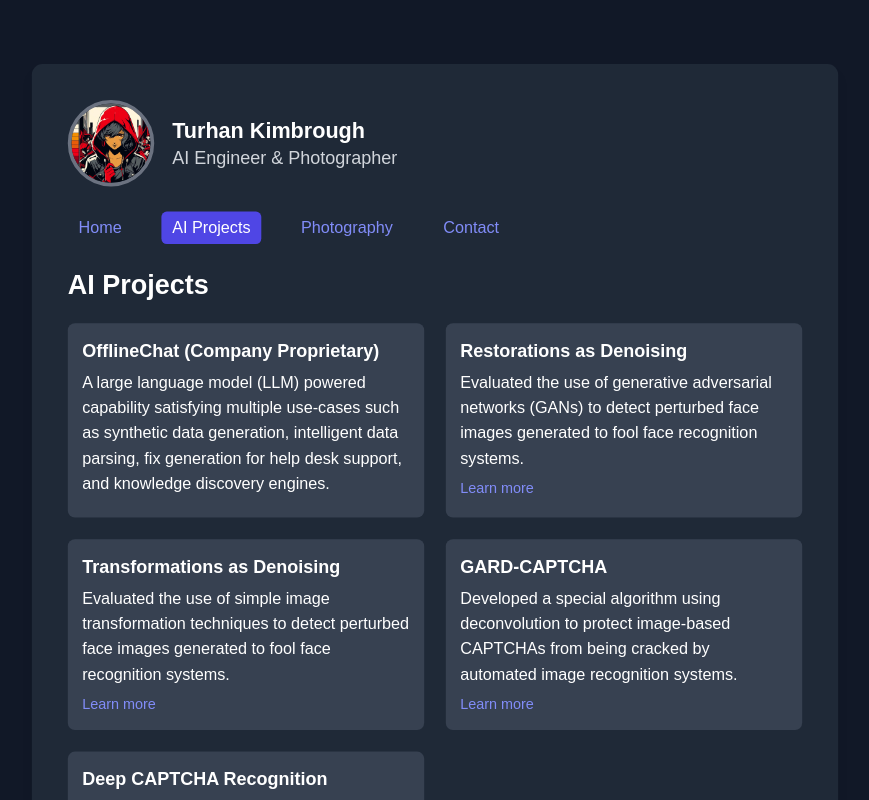
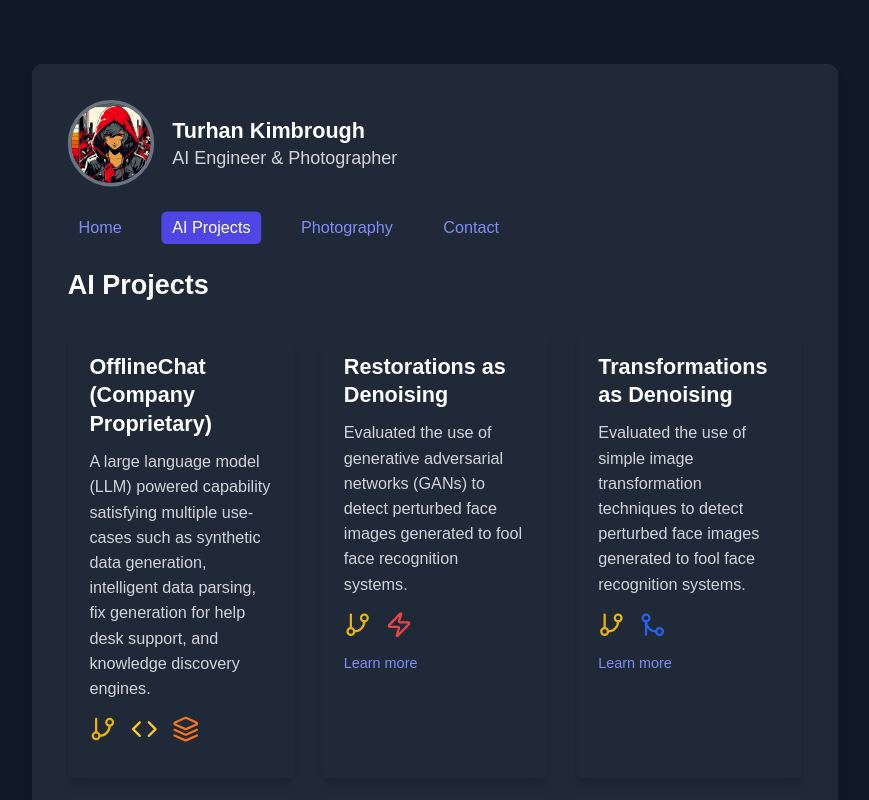
Before and after one commit to T-Visor/personal-website, a Next.js app: page /ai in a window 1280 px wide. Shown: the top 800 px of the page, without its empty margins (205-1074 px from the left). Built offline with nearby package versions, Linux system fonts and the light colour scheme.

Commit message:
spiced up AI projects page

```diff
--- a/src/app/ai/page.tsx
+++ b/src/app/ai/page.tsx
@@ -1,10 +1,13 @@
-"use client";
+'use client';
+
+import { GitBranch, Code, Zap, GitMerge, Layers } from 'lucide-react';
 
 type Project = {
   id: number;
   title: string;
   description: string;
   url: string;
+  languages: string[]; // Array to hold programming languages used
 };
 
 const projectsData: Project[] = [
@@ -12,31 +15,36 @@ const projectsData: Project[] = [
     id: 1,
     title: "OfflineChat (Company Proprietary)",
     description: "A large language model (LLM) powered capability satisfying multiple use-cases such as synthetic data generation, intelligent data parsing, fix generation for help desk support, and knowledge discovery engines.",
-    url: ""
+    url: "",
+    languages: ["Python", "JavaScript", "TensorFlow"], // Example languages
   },
   {
     id: 2,
     title: "Restorations as Denoising",
     description: "Evaluated the use of generative adversarial networks (GANs) to detect perturbed face images generated to fool face recognition systems.",
-    url: "https://ieeexplore.ieee.org/document/10197680"
+    url: "https://ieeexplore.ieee.org/document/10197680",
+    languages: ["Python", "PyTorch"],
   },
   {
     id: 3,
     title: "Transformations as Denoising",
     description: "Evaluated the use of simple image transformation techniques to detect perturbed face images generated to fool face recognition systems.",
-    url: "https://ieeexplore.ieee.org/document/9925338"
+    url: "https://ieeexplore.ieee.org/document/9925338",
+    languages: ["Python", "OpenCV"],
   },
   {
     id: 4,
     title: "GARD-CAPTCHA",
     description: "Developed a special algorithm using deconvolution to protect image-based CAPTCHAs from being cracked by automated image recognition systems.",
-    url: "https://link.springer.com/chapter/10.1007/978-3-031-09145-2_2"
+    url: "https://link.springer.com/chapter/10.1007/978-3-031-09145-2_2",
+    languages: ["Python", "TensorFlow"],
   },
   {
     id: 5,
     title: "Deep CAPTCHA Recognition",
     description: "Developed a comprehensive framework for training and fine-tuning convolutional neural network (CNN) models to recognize text-based CAPTCHA images.",
-    url: "https://ieeexplore.ieee.org/document/9798233"
+    url: "https://ieeexplore.ieee.org/document/9798233",
+    languages: ["Python", "Keras"],
   },
 ];
 
@@ -44,30 +52,50 @@ type ProjectCardProps = {
   title: string;
   description: string;
   url: string;
+  languages: string[];
 };
 
-const ProjectCard: React.FC<ProjectCardProps> = ({ title, description, url }) => (
-  <div className="bg-gray-700 p-4 rounded-lg">
-    <h3 className="text-xl font-semibold mb-2">{title}</h3>
-    <p className="text-lg mb-2">{description}</p>
+const languageIcons: { [key: string]: JSX.Element } = {
+  Python: <GitBranch size={30} className="text-yellow-500" />, // Using Lucide's Python icon
+  JavaScript: <Code size={30} className="text-yellow-400" />, // JavaScript icon (code)
+  TensorFlow: <Layers size={30} className="text-orange-500" />, // Placeholder for TensorFlow
+  PyTorch: <Zap size={30} className="text-red-500" />, // PyTorch icon
+  OpenCV: <GitMerge size={30} className="text-blue-600" />, // OpenCV icon
+  Keras: <GitBranch size={30} className="text-purple-500" />, // Keras icon
+};
+
+const ProjectCard: React.FC<ProjectCardProps> = ({ title, description, url, languages }) => (
+  <div className="bg-gray-800 p-6 rounded-lg shadow-lg hover:shadow-xl transition-shadow duration-300">
+    <h3 className="text-2xl font-semibold mb-3 text-white">{title}</h3>
+    <p className="text-lg text-gray-300 mb-4">{description}</p>
+    {languages.length > 0 && (
+      <div className="flex space-x-4 mb-4">
+        {languages.map((lang, index) => (
+          <div key={index} className="transition-transform transform hover:scale-110">
+            {languageIcons[lang] || <GitBranch size={30} className="text-gray-400" />}
+          </div>
+        ))}
+      </div>
+    )}
     {url && <a href={url} target="_blank" className="text-indigo-400 hover:underline">Learn more</a>}
   </div>
 );
 
 const AIProjectsPage: React.FC = () => (
-  <div className="space-y-6">
-    <h2 className="text-3xl font-bold">AI Projects</h2>
-    <div className="grid grid-cols-1 md:grid-cols-2 gap-6">
+  <div className="space-y-8">
+    <h2 className="text-3xl font-bold text-white mb-8">AI Projects</h2>
+    <div className="grid grid-cols-1 md:grid-cols-2 lg:grid-cols-3 gap-8">
       {projectsData.map((project) => (
         <ProjectCard
           key={project.id}
           title={project.title}
           description={project.description}
           url={project.url}
+          languages={project.languages}
         />
       ))}
     </div>
   </div>
-)
+);
 
 export default AIProjectsPage;
```
